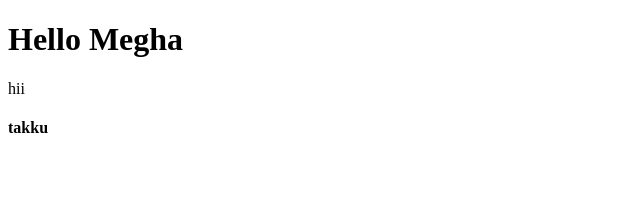
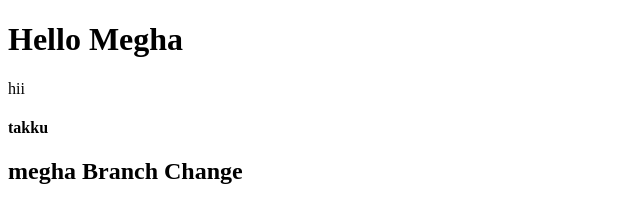
Before and after one commit to Anurag7828/firstgit, a plain HTML site: page about.html in a window 1280 px wide. Shown: the whole page, without its empty margins (0-640 px from the left). Drawn offline with Linux system fonts and the light colour scheme.

Commit message:
megha brach change

```diff
--- a/about.html
+++ b/about.html
@@ -9,5 +9,8 @@
     <h1>Hello Megha</h1>
     <p>hii</p>
     <h4>takku</h4>
+    <h2>
+        megha Branch Change
+    </h2>
 </body>
 </html>
```
